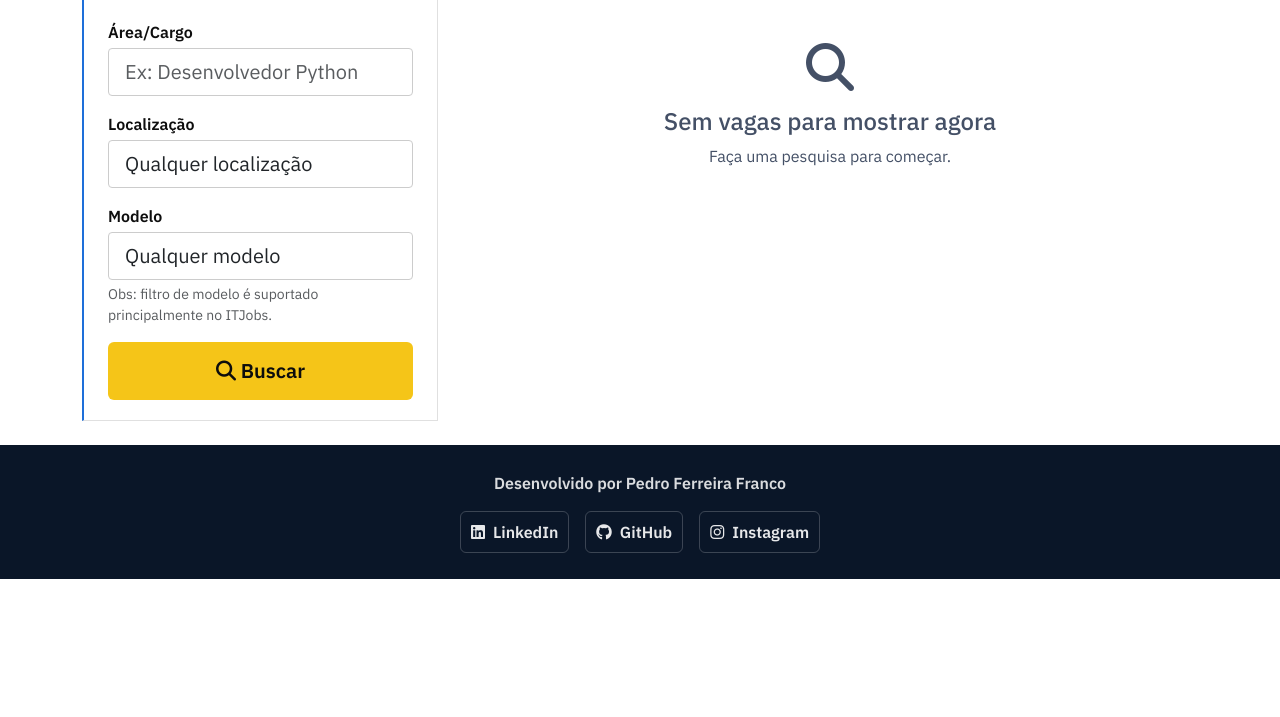
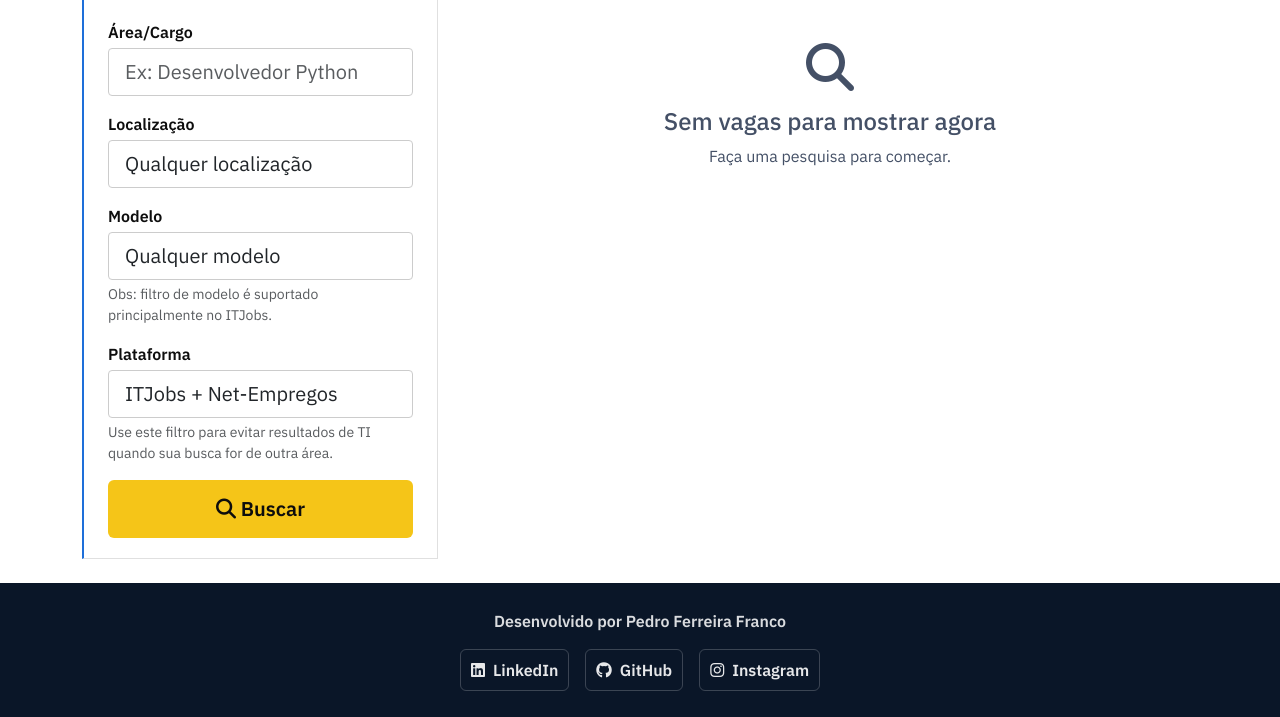
Before and after one commit to PedroFerreiraFranco/PortugalJobHunter, a Flask app: page / in a window 1280 px wide. Shown: the part 262-979 px from the top of the page. Before the commit the page ends 841 px from the top, so only its background shows below. Run offline with Flask 3, Linux system fonts and the light colour scheme; data that the repository does not hold is empty.

Commit message:
Corrigindo busca por filtro

```diff
--- a/app.py
+++ b/app.py
@@ -160,6 +160,7 @@ def buscar():
     - termo
     - localizacao (opcional)
     - modelo_trabalho (opcional)
+    - plataforma (opcional: todas|itjobs|net_empregos)
     """
     try:
         data = request.form if request.method == "POST" else request.args
@@ -167,6 +168,16 @@ def buscar():
         termo_busca = (data.get("termo") or "").strip()
         localizacao = (data.get("localizacao") or "").strip()
         modelo_trabalho = (data.get("modelo_trabalho") or "").strip()
+        plataforma = (data.get("plataforma") or "todas").strip().lower()
+
+        plataformas_validas = {"todas", "itjobs", "net_empregos"}
+        if plataforma not in plataformas_validas:
+            return jsonify(
+                {
+                    "sucesso": False,
+                    "mensagem": "Plataforma inválida. Use: todas, itjobs ou net_empregos.",
+                }
+            )
 
         if not termo_busca and not (localizacao or modelo_trabalho):
             return jsonify(
@@ -181,11 +192,27 @@ def buscar():
         else:
             localizacao_texto = ITJOBS_LOCATION_ID_TO_NAME.get(localizacao, "")
 
+        if plataforma == "net_empregos" and not termo_busca and not localizacao_texto:
+            return jsonify(
+                {
+                    "sucesso": False,
+                    "mensagem": (
+                        "Para buscar apenas no Net-Empregos, informe um termo ou localização. "
+                        "O filtro de modelo é aplicado principalmente no ITJobs."
+                    ),
+                }
+            )
+
+        avisos: List[str] = []
+        if plataforma == "net_empregos" and modelo_trabalho:
+            avisos.append("Filtro de modelo ignorado para Net-Empregos.")
+
         vagas = buscar_todas_vagas(
             termo_busca=termo_busca,
             localizacao=localizacao,
             modelo_trabalho=modelo_trabalho,
             localizacao_texto=localizacao_texto,
+            plataforma=plataforma,
         )
 
         resp = jsonify(
@@ -193,6 +220,8 @@ def buscar():
                 "sucesso": True,
                 "total": len(vagas),
                 "termo": termo_busca,
+                "plataforma": plataforma,
+                "avisos": avisos,
                 "vagas": vagas,
             }
         )
--- a/scraper.py
+++ b/scraper.py
@@ -695,12 +695,14 @@ def buscar_todas_vagas(
     localizacao: str = "",
     modelo_trabalho: str = "",
     localizacao_texto: str = "",
+    plataforma: str = "todas",
     verbose: bool = False,
 ) -> List[Vaga]:
     """Agrega vagas de ITJobs e Net-Empregos.
 
     Regras principais:
     - Permite busca sem termo desde que exista ao menos um filtro.
+    - Permite escolher a plataforma alvo: ITJobs, Net-Empregos ou ambas.
     - O filtro de regime (presencial/remoto/híbrido) é aplicado apenas no ITJobs.
     - O Net-Empregos é consumido via RSS e filtrado localmente.
 
@@ -709,31 +711,39 @@ def buscar_todas_vagas(
         localizacao: ID (ITJobs) ou texto (pós-filtro) da localização.
         modelo_trabalho: Regime desejado (aplicado no ITJobs).
         localizacao_texto: Nome do distrito (usado para pós-filtro no Net-Empregos).
+        plataforma: Plataforma alvo ("todas", "itjobs" ou "net_empregos").
         verbose: Quando True, emite logs no console.
     """
     todas_vagas: List[Vaga] = []
 
     termo_busca = (termo_busca or "").strip()
+    plataforma = (plataforma or "todas").strip().lower()
+    if plataforma not in {"todas", "itjobs", "net_empregos"}:
+        plataforma = "todas"
 
     if not termo_busca and not (localizacao or modelo_trabalho):
         return todas_vagas
 
-    if verbose:
-        _safe_print(f"Buscando vagas no ITJobs (termo={termo_busca!r})...")
+    buscar_itjobs = plataforma in {"todas", "itjobs"}
+    buscar_net = plataforma in {"todas", "net_empregos"}
 
-    vagas_itjobs = buscar_vagas_itjobs(
-        termo=termo_busca,
-        localizacao=localizacao,
-        modelo_trabalho=modelo_trabalho,
-        incluir_detalhes=True,
-        max_detalhes=10,
-    )
-    todas_vagas.extend(vagas_itjobs)
+    if buscar_itjobs:
+        if verbose:
+            _safe_print(f"Buscando vagas no ITJobs (termo={termo_busca!r})...")
 
-    if verbose:
-        _safe_print(f"OK - Encontradas {len(vagas_itjobs)} vagas no ITJobs")
+        vagas_itjobs = buscar_vagas_itjobs(
+            termo=termo_busca,
+            localizacao=localizacao,
+            modelo_trabalho=modelo_trabalho,
+            incluir_detalhes=True,
+            max_detalhes=10,
+        )
+        todas_vagas.extend(vagas_itjobs)
 
-    if not modelo_trabalho and (termo_busca or localizacao_texto):
+        if verbose:
+            _safe_print(f"OK - Encontradas {len(vagas_itjobs)} vagas no ITJobs")
+
+    if buscar_net and (termo_busca or localizacao_texto):
         if verbose:
             _safe_print(
                 f"Buscando vagas no Net-Empregos (termo={termo_busca!r}, local={localizacao_texto!r})..."
--- a/templates/index.html
+++ b/templates/index.html
@@ -340,6 +340,16 @@
                                 </div>
 
                                 <div class="col-12">
+                                    <label for="plataforma" class="form-label fw-semibold mb-1">Plataforma</label>
+                                    <select class="form-select form-select-lg" id="plataforma" name="plataforma">
+                                        <option value="todas">ITJobs + Net-Empregos</option>
+                                        <option value="itjobs">Somente ITJobs</option>
+                                        <option value="net_empregos">Somente Net-Empregos</option>
+                                    </select>
+                                    <small class="text-muted d-block mt-1">Use este filtro para evitar resultados de TI quando sua busca for de outra área.</small>
+                                </div>
+
+                                <div class="col-12">
                                     <button type="submit" class="btn btn-search btn-lg w-100" id="btnBuscar" name="btnBuscar">
                                         <i class="fas fa-search" aria-hidden="true"></i> Buscar
                                     </button>
@@ -545,6 +555,7 @@
             const termo = document.getElementById('termoBusca').value;
             const localizacao = document.getElementById('localizacao').value;
             const modeloTrabalho = document.getElementById('modeloTrabalho').value;
+            const plataforma = document.getElementById('plataforma').value;
             const loading = document.getElementById('loading');
             const resultados = document.getElementById('resultados');
 
@@ -556,6 +567,7 @@
                 formData.append('termo', termo);
                 formData.append('localizacao', localizacao);
                 formData.append('modelo_trabalho', modeloTrabalho);
+                formData.append('plataforma', plataforma);
 
                 const response = await fetch('/buscar', {
                     method: 'POST',
@@ -579,12 +591,25 @@
                             ? `para "<strong>${escapeHtml(data.termo)}</strong>"`
                             : 'para os filtros selecionados';
 
+                        const plataformaLabel = (data.plataforma === 'itjobs')
+                            ? 'no ITJobs'
+                            : (data.plataforma === 'net_empregos')
+                                ? 'no Net-Empregos'
+                                : 'em ITJobs + Net-Empregos';
+
+                        const avisos = Array.isArray(data.avisos) ? data.avisos : [];
+                        const avisoHtml = avisos.length
+                            ? `<div class="alert alert-warning alert-custom mt-2"><i class="fas fa-info-circle"></i> ${escapeHtml(avisos.join(' '))}</div>`
+                            : '';
+
                         let html = `
                             <div class="alert alert-success alert-custom">
                                 <i class="fas fa-check-circle"></i>
-                                <strong>${data.total}</strong> vaga(s) encontrada(s) ${termoLabel}
+                                <strong>${data.total}</strong> vaga(s) encontrada(s) ${termoLabel} ${plataformaLabel}
                             </div>
                         `;
+
+                        html += avisoHtml;
 
                         html += renderizarCards(data.vagas || []);
                         resultados.innerHTML = html;
```
